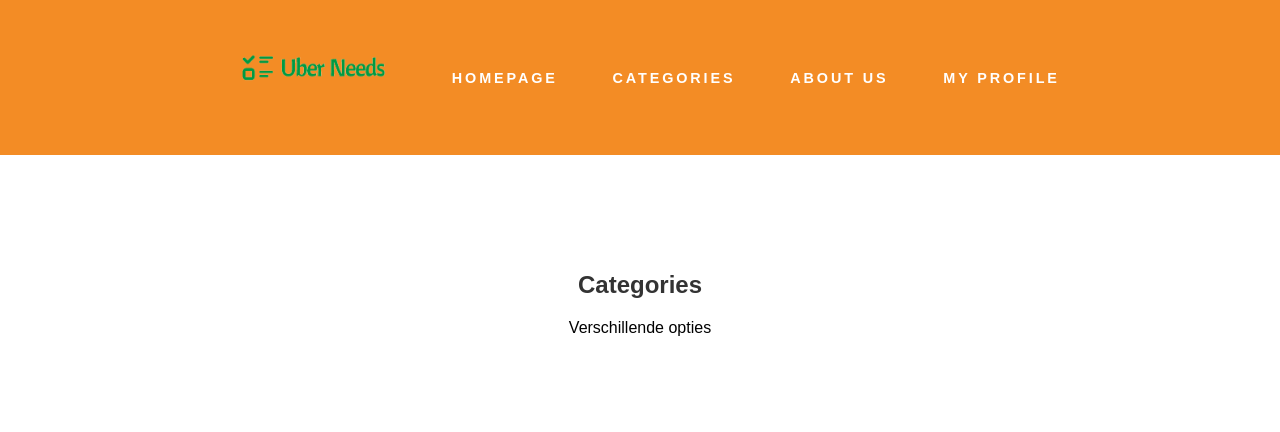
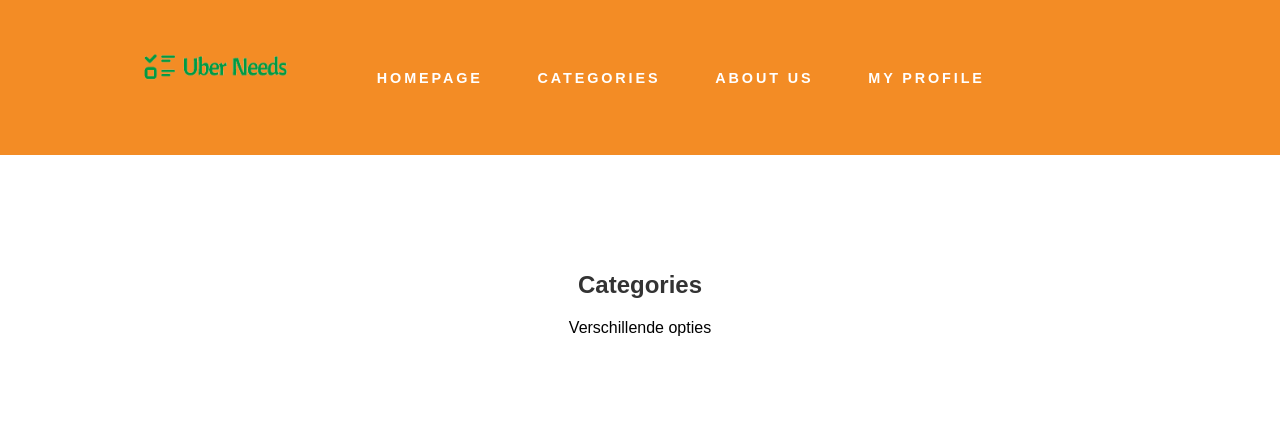
Before and after one commit to vives-projectweek-1-2020/LocalNeeds, a Flask app: template flaskapp/templates/categories.html in a window 1280 px wide. Shown: the top 432 px of the page. Run offline with Flask 2, Linux system fonts and the light colour scheme; the template is opened without the code that fills it, so the values that code supplies are empty; parts of the project's set-up code (start-up, migrations or seed data) failed here and were passed over.

Commit message:
positioning uberneeds icon

```diff
--- a/flaskapp/static/styles/categories.css
+++ b/flaskapp/static/styles/categories.css
@@ -118,3 +118,10 @@ body
 .row {
 	margin-top: 14%;
 }
+
+img
+{
+	left: 11%;
+    top: 6.5%;
+    position: fixed;
+}
```
Lines whose indentation alone changed are shown as unchanged.
